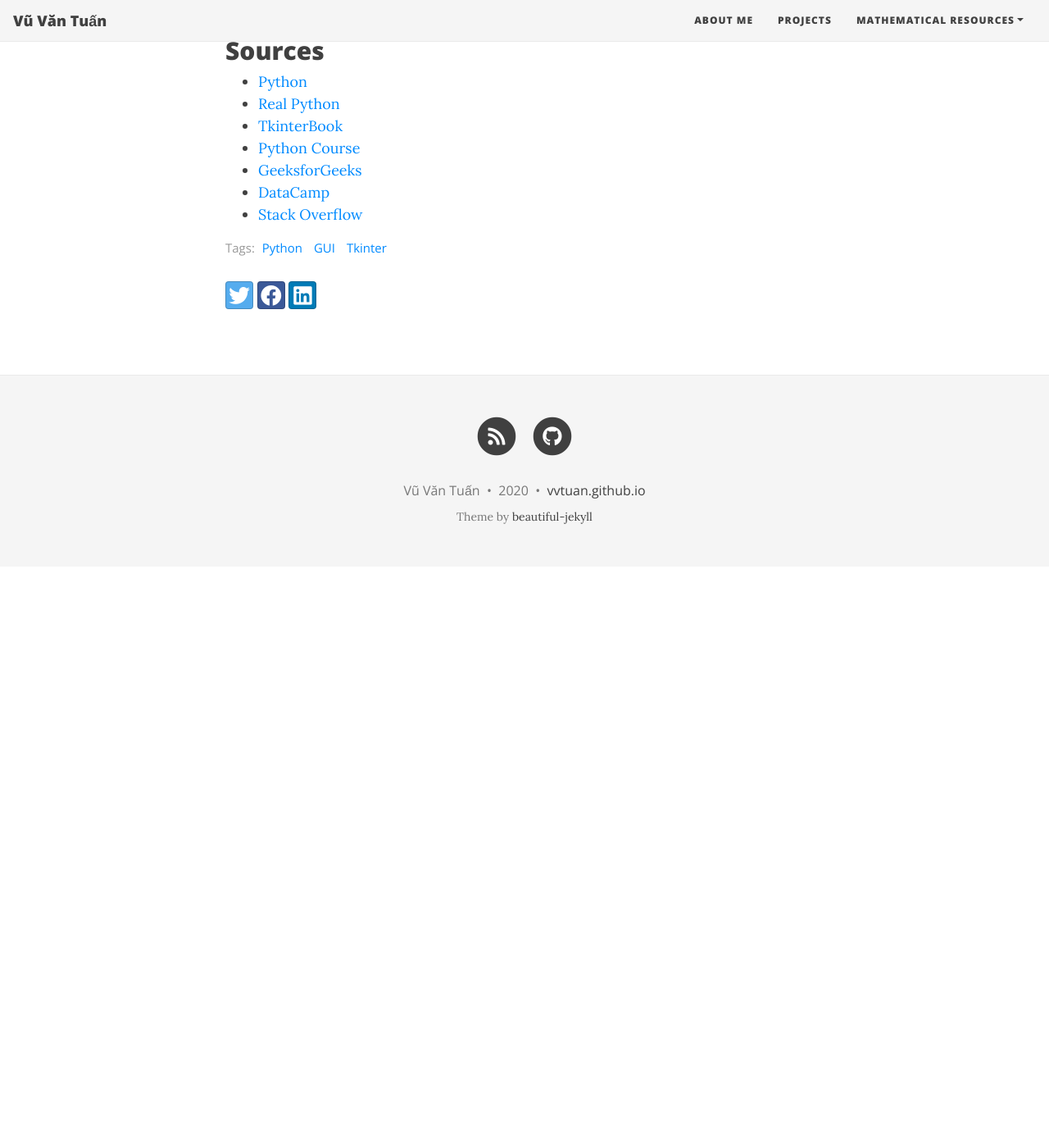
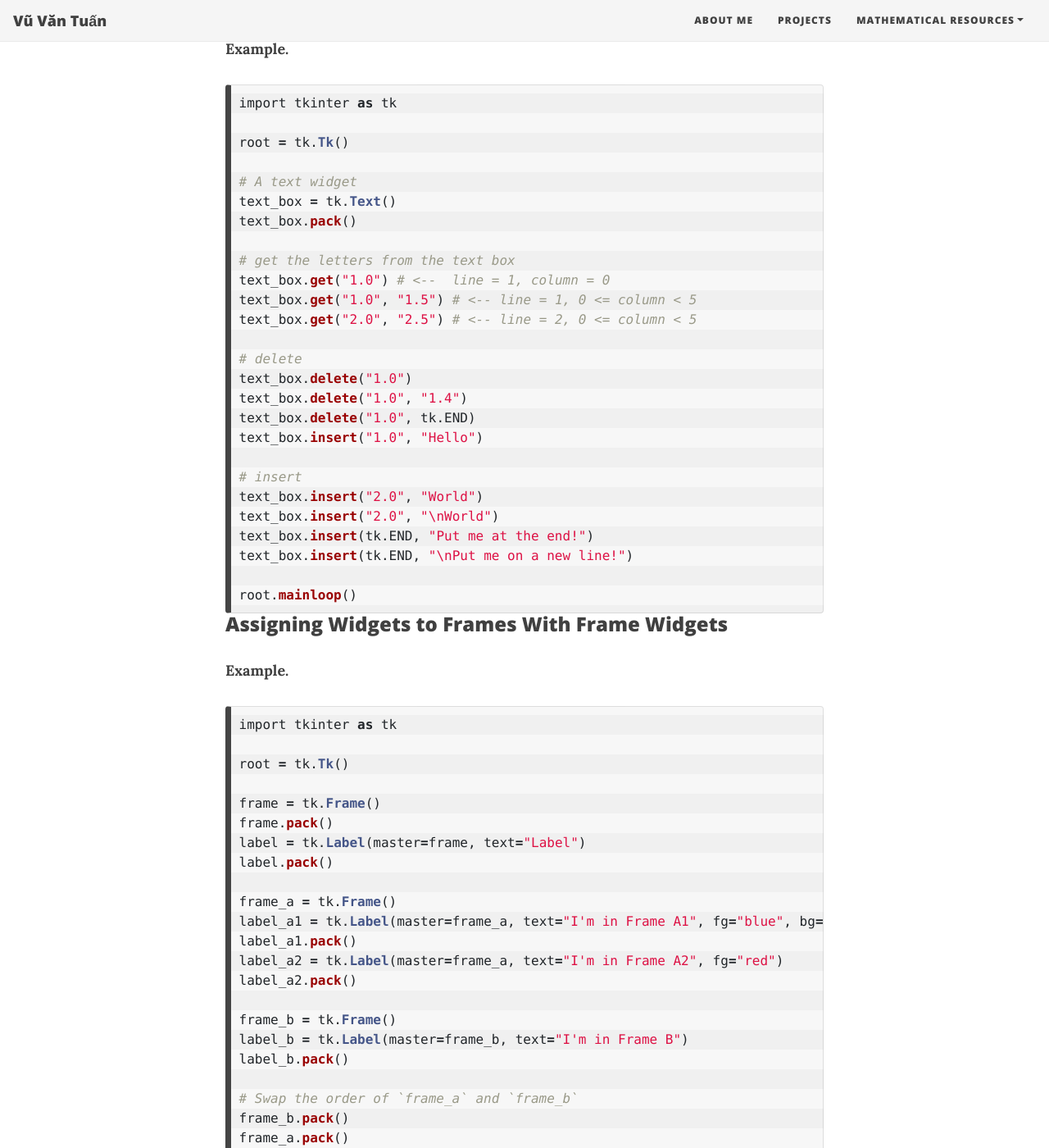
Before and after one commit to vvtuan/vvtuan.github.io, a Jekyll site: the page built from _posts/2020-07-06-tkinter-tutorial.md, in a window 1280 px wide and 1400 px high, scrolled down 5429 px. Shown: the whole window at 82% size. Built offline with Jekyll 4.4.1, drawn with Linux system fonts in a browser that asks for light colours; nearby versions of some CDN libraries; before the commit the page ends 6120 px from its top, so only the background shows below that; some of the changed text lies outside the part shown.

Commit message:
'Update'

````diff
--- a/_posts/2020-07-06-tkinter-tutorial.md
+++ b/_posts/2020-07-06-tkinter-tutorial.md
@@ -138,7 +138,11 @@
 | Scale |  |
 | Spinbox |  |
 
-###  Getting user input with `Entry` widgets
+### Displaying Text and Images With Label Widgets
+
+### Displaying Clickable Buttons With Button Widgets
+
+###  Getting user input with Entry widgets
 
 **Example 1.**
 ```python
@@ -218,11 +222,96 @@
 root.mainloop()
 ```
 
+### Getting Multiline User Input With Text Widgets
+
+**Example.**
+```python
+import tkinter as tk
+
+root = tk.Tk()
+
+# A text widget
+text_box = tk.Text()
+text_box.pack()
+
+# get the letters from the text box
+text_box.get("1.0") # <--  line = 1, column = 0
+text_box.get("1.0", "1.5") # <-- line = 1, 0 <= column < 5
+text_box.get("2.0", "2.5") # <-- line = 2, 0 <= column < 5
+
+# delete
+text_box.delete("1.0")
+text_box.delete("1.0", "1.4")
+text_box.delete("1.0", tk.END)
+text_box.insert("1.0", "Hello")
+
+# insert
+text_box.insert("2.0", "World")
+text_box.insert("2.0", "\nWorld")
+text_box.insert(tk.END, "Put me at the end!")
+text_box.insert(tk.END, "\nPut me on a new line!")
+
+root.mainloop()
+```
+
+### Assigning Widgets to Frames With Frame Widgets
+
+**Example.**
+```python
+import tkinter as tk
+
+root = tk.Tk()
+
+frame = tk.Frame()
+frame.pack()
+label = tk.Label(master=frame, text="Label")
+label.pack()
+
+frame_a = tk.Frame()
+label_a1 = tk.Label(master=frame_a, text="I'm in Frame A1", fg="blue", bg="yellow")
+label_a1.pack()
+label_a2 = tk.Label(master=frame_a, text="I'm in Frame A2", fg="red")
+label_a2.pack()
+
+frame_b = tk.Frame()
+label_b = tk.Label(master=frame_b, text="I'm in Frame B")
+label_b.pack()
+
+# Swap the order of `frame_a` and `frame_b`
+frame_b.pack()
+frame_a.pack()
+
+root.mainloop()
+```
+
+### Adjusting Frame Appearance With Reliefs
+
+
+
+
+### Understanding Widget Naming Conventions
+
 ## Controlling Layout With Geometry Managers
+
+### The .pack() Geometry Manager
+
+### The .place() Geometry Manager
+
+### The .grid() Geometry Manager
 
 ## Making Your Applications Interactive
 
+### Using Events and Event Handlers
+
+### Using .bind()
+
+### Using command
+
 ## Examples App
+
+### Building a Temperature Converter
+
+### Building a Text Editor
 
 ## Sources
 - [Python](https://docs.python.org/3/library/tkinter.html)
````
